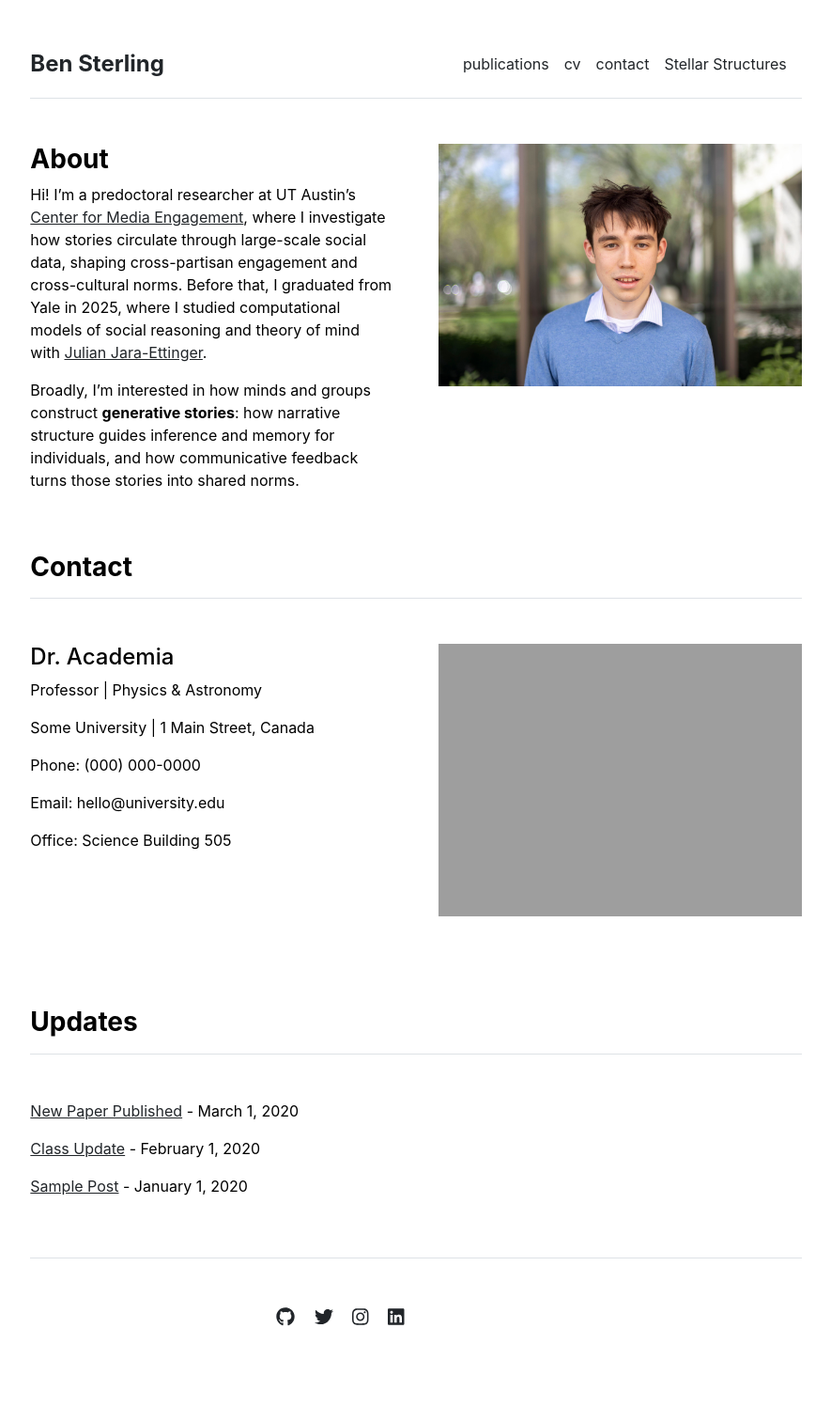
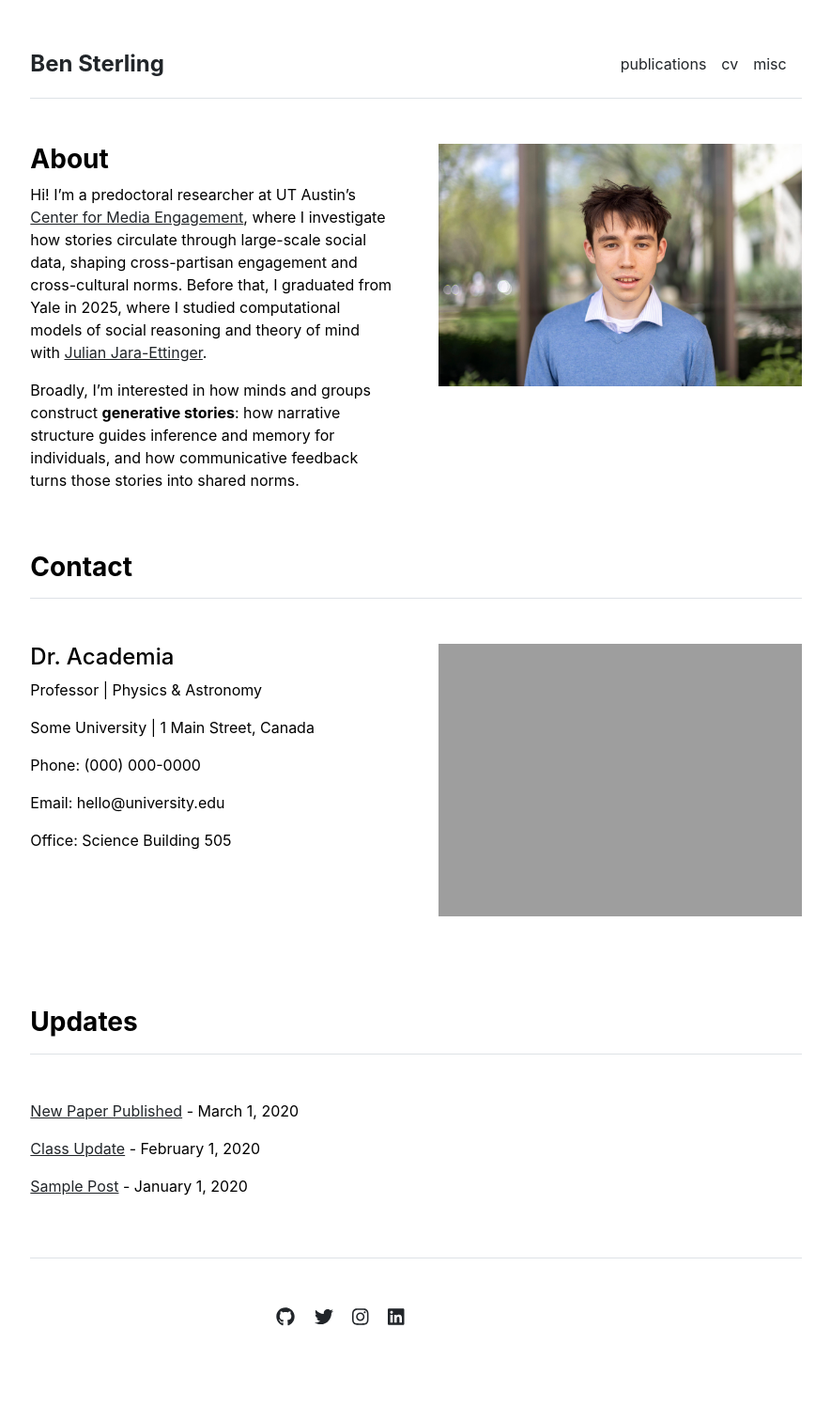
Before and after one commit to Ben-Sterling/Ben-Sterling.github.io, a Jekyll site: the page built from index.md, in a window 1280 px wide. Shown: the whole page at 94% size, without its empty margins (197-1082 px from the left). Built offline with Jekyll 4.4.1, drawn with Linux system fonts in a browser that asks for light colours.

Commit message:
experimenting

```diff
--- a/_data/settings.yml
+++ b/_data/settings.yml
@@ -3,7 +3,7 @@ menu:
 - {name: 'publications', url: '/publications'}
 #- {name: 'courses', url: '/courses'}
 - {name: 'cv', url: '/cv'}
-- {name: 'contact', url: '/contact'}
+- {name: 'misc', url: '/miscellaneous'}
 
 #people:
 #- {name: 'Primary Investigator', title: 'Researcher', department: 'Physics & Astronomy', institution: 'Some University', institution_address: '1 Main Street, Canada', phone: '(000) 000-0000', email: 'hello@university.edu', office: 'Science Building 505', image: 'assets/img/primary-investigator.jpg', url: 'primary-investigator'}
@@ -13,7 +13,7 @@ menu:
 #courses:
 #- {name: 'Vector Calculus', url: 'vector-calculus'}
 #- {name: 'Quantum Mechanics', url: 'quantum-mechanics'}
-- {name: 'Stellar Structures', url: 'stellar-structures'}
+#- {name: 'Stellar Structures', url: 'stellar-structures'}
 #
 social:
 - {icon: 'github', link: 'https://github.com/LeNPaul'}
```
